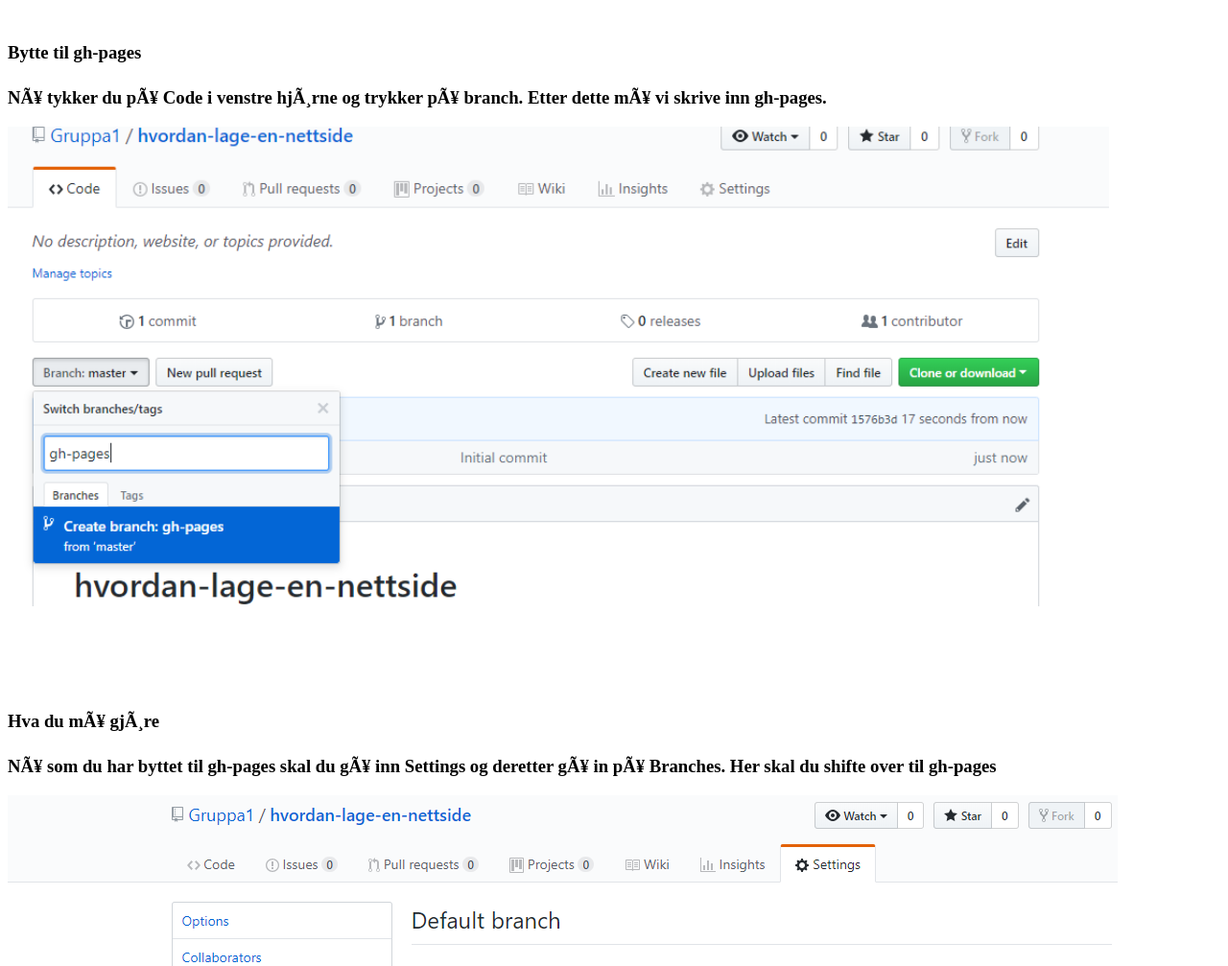
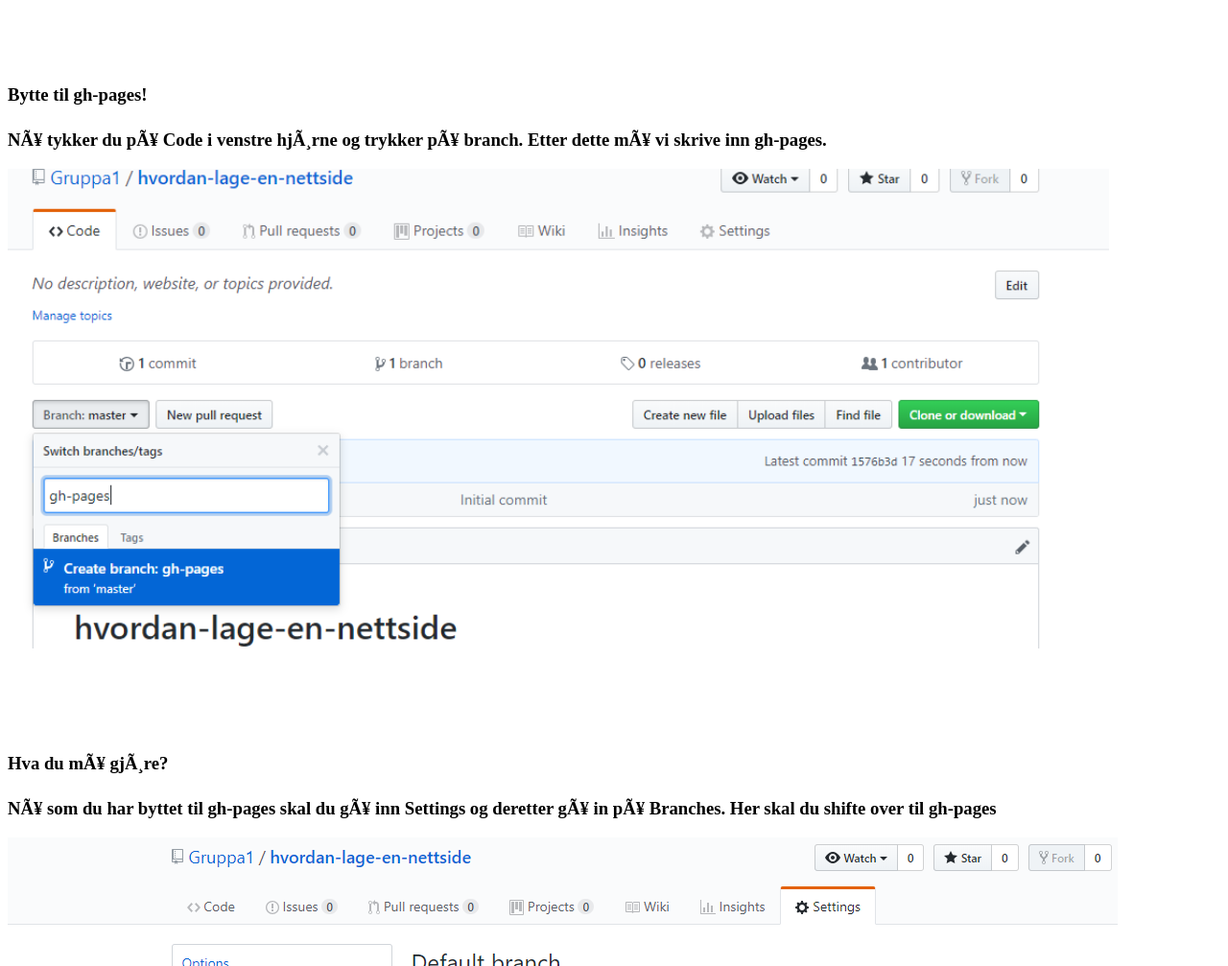
Before and after one commit to Gruppa1/Nettside, a plain HTML site: page index.html in a window 1280 px wide. Shown: the part 829-1836 px from the top of the page at 96% size. Drawn offline with Linux system fonts and the light colour scheme.

Commit message:
Update index.html

```diff
--- a/index.html
+++ b/index.html
@@ -12,8 +12,8 @@
 
 <div>
   <h3> Her skal du lære hvordan man publisere en nettside på Github<h3>
- <
 
+<br><br><br>
 
 <div>
 <h4> Først må man lage en bruker.</h4>
@@ -25,7 +25,7 @@
 <br><br><br>
 
 <div>
-							       <h4> Bytte til gh-pages</h4>
+<h4> Bytte til gh-pages!</h4>
 <p>Nå tykker du på Code i venstre hjørne og trykker på branch. Etter dette må vi skrive inn gh-pages. <p/>
  <img src="bilde 4.PNG" whidth="1000" height="500" alt= bilde 4">
   </div>
@@ -33,7 +33,7 @@
 <br><br><br>
 
 <div>
-<h4> Hva du må gjøre<h4/>
+<h4> Hva du må gjøre?<h4/>
 <p> Nå som du har byttet til gh-pages skal du gå inn Settings og deretter gå in på Branches. Her skal du shifte over til gh-pages</p>
 <img src="bilde 7.PNG" whidth="1000" heigth="500" alt=bilde 7">
 </div>
```
